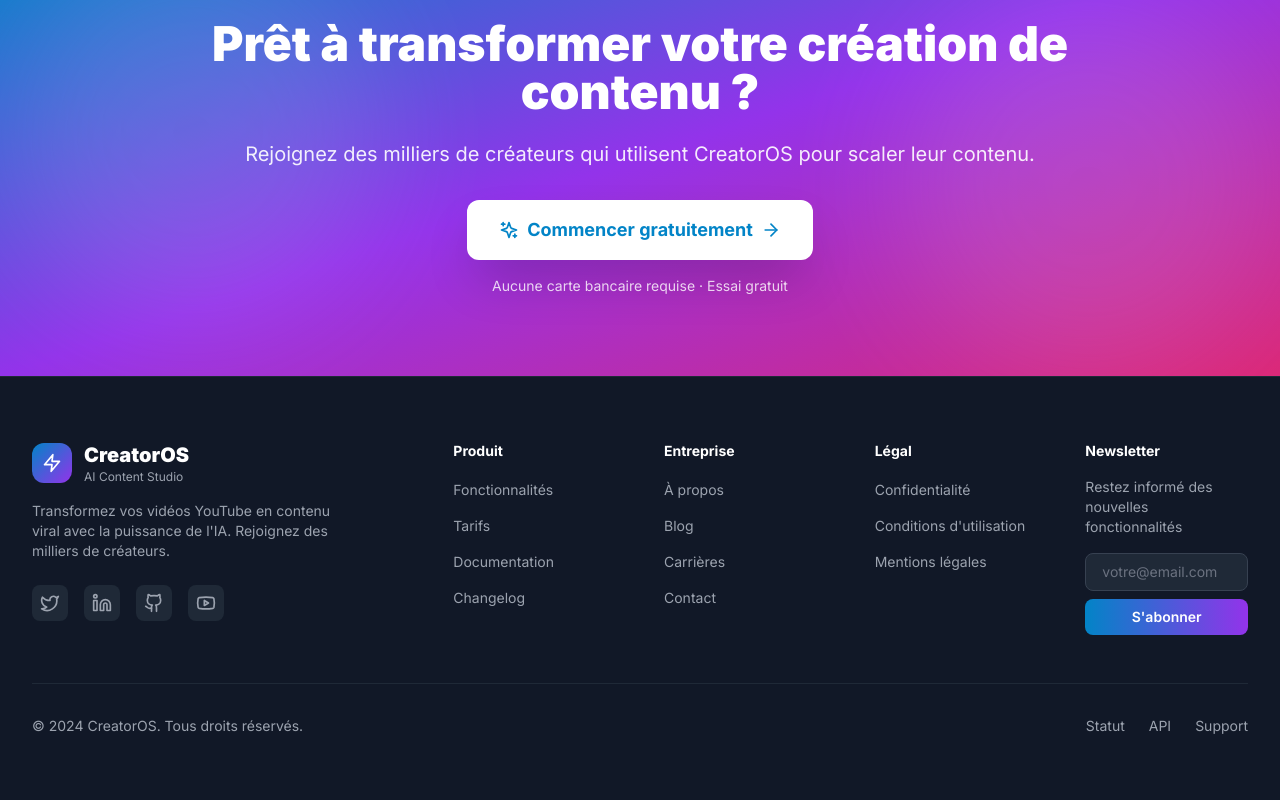
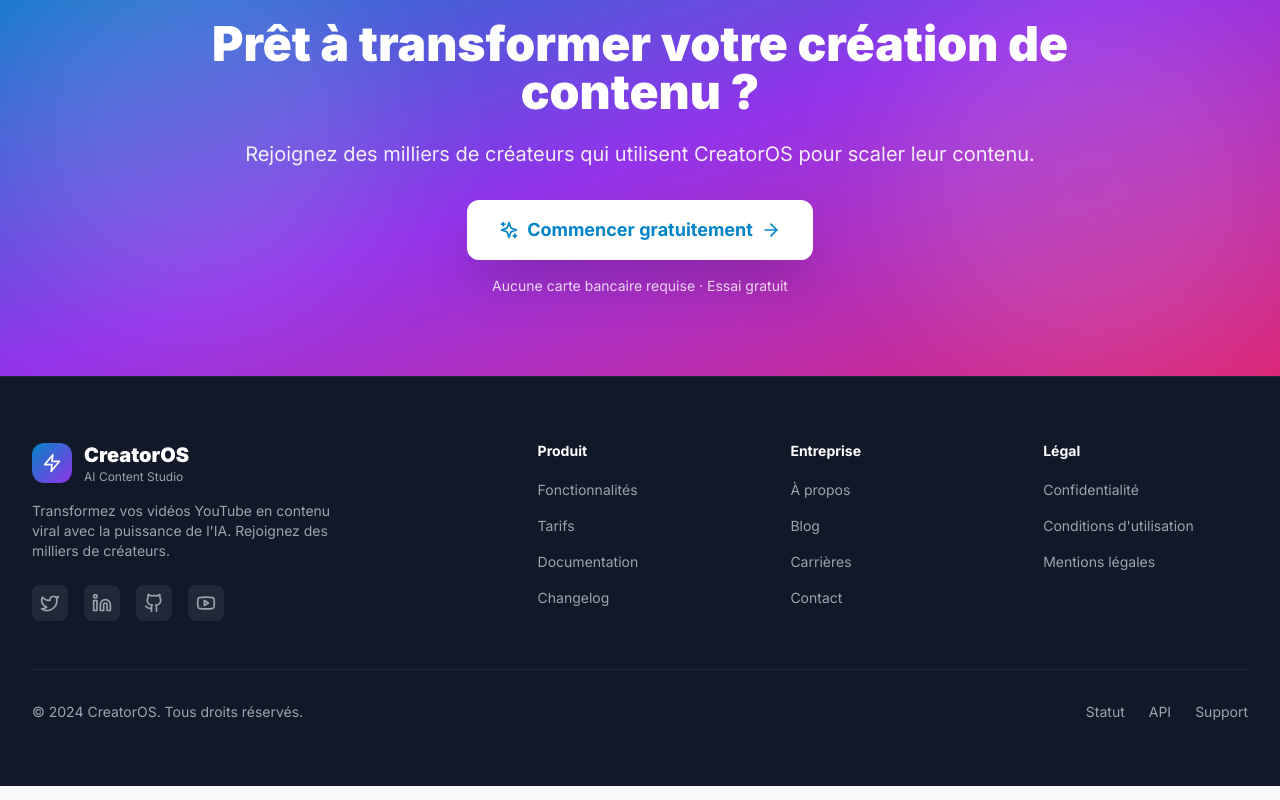
Before and after one commit to skrt67/creatoros, a Next.js app in the folder frontend/: page / in a window 1280 px wide. Shown: the part 2317-3117 px from the top of the page. Built offline with nearby package versions, Linux system fonts and the light colour scheme.

Commit message:
Remove newsletter section from footer

```diff
--- a/frontend/components/layout/Footer.tsx
+++ b/frontend/components/layout/Footer.tsx
@@ -33,7 +33,7 @@ export function Footer() {
   return (
     <footer className="bg-gray-900 border-t border-gray-800">
       <div className="max-w-7xl mx-auto px-4 sm:px-6 lg:px-8 py-12 lg:py-16">
-        <div className="grid grid-cols-2 lg:grid-cols-12 gap-8 lg:gap-12">
+        <div className="grid grid-cols-2 lg:grid-cols-10 gap-8 lg:gap-12">
           {/* Brand */}
           <div className="col-span-2 lg:col-span-4">
             <div className="flex items-center gap-3 mb-4">
@@ -115,27 +115,6 @@ export function Footer() {
               ))}
             </ul>
           </div>
-
-          {/* Newsletter */}
-          <div className="col-span-2 lg:col-span-2">
-            <h3 className="text-sm font-bold text-white mb-4">Newsletter</h3>
-            <p className="text-sm text-gray-400 mb-4">
-              Restez informé des nouvelles fonctionnalités
-            </p>
-            <form className="flex flex-col gap-2">
-              <input
-                type="email"
-                placeholder="votre@email.com"
-                className="px-4 py-2 bg-gray-800 border border-gray-700 rounded-lg text-white text-sm focus:ring-2 focus:ring-primary-500 focus:border-transparent"
-              />
-              <button
-                type="submit"
-                className="px-4 py-2 bg-gradient-to-r from-primary-600 to-purple-600 hover:from-primary-700 hover:to-purple-700 text-white text-sm font-semibold rounded-lg transition-all"
-              >
-                S'abonner
-              </button>
-            </form>
-          </div>
         </div>
 
         {/* Bottom */}
```
